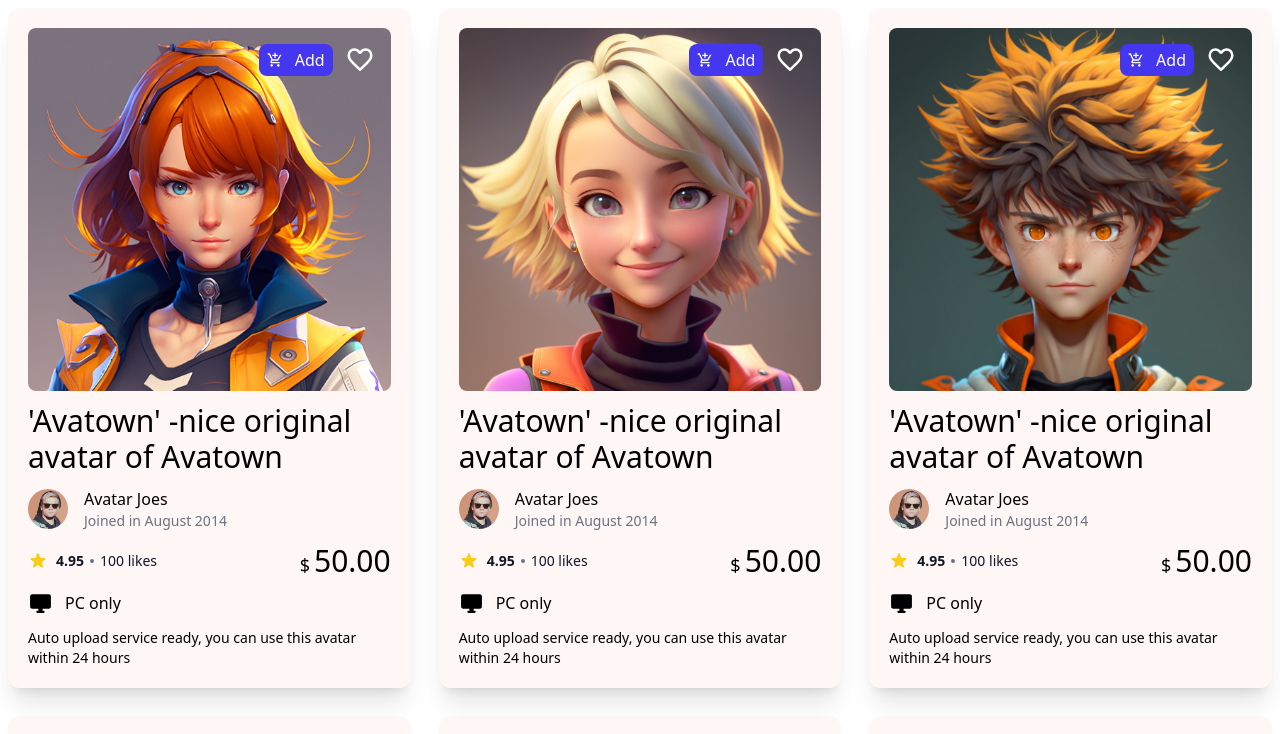
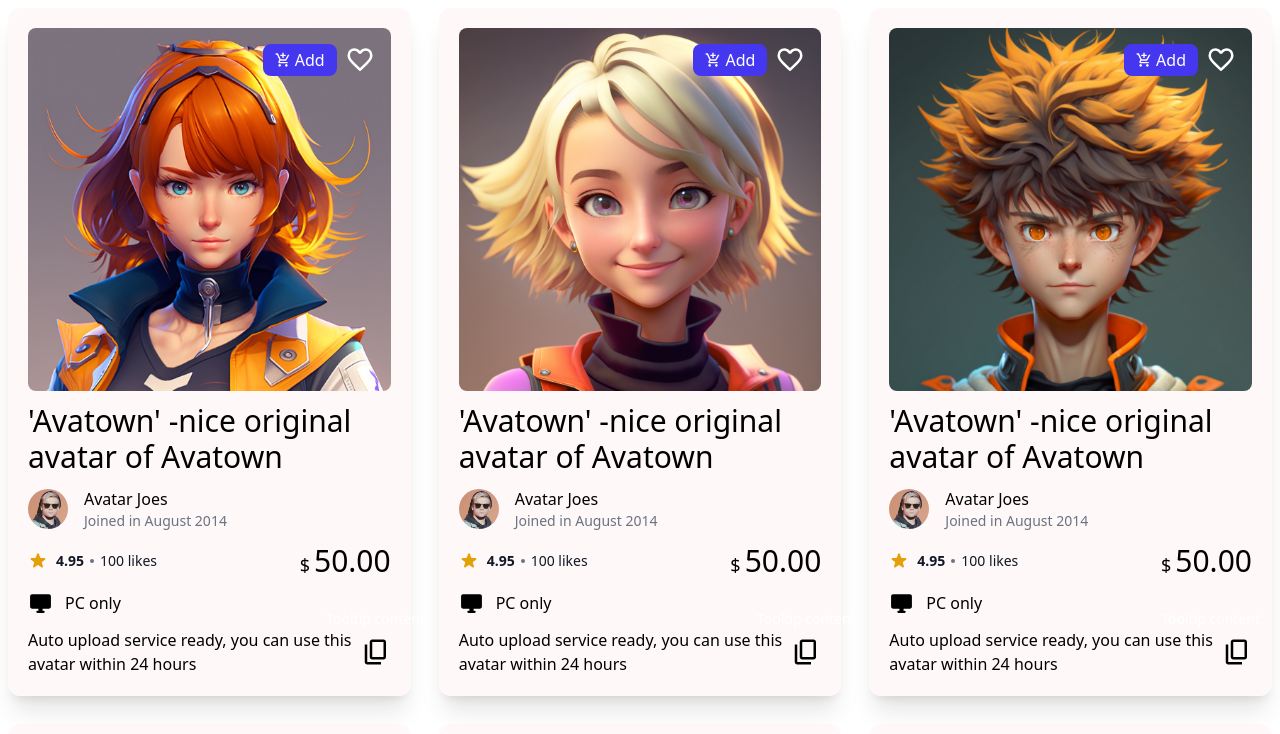
Before and after one commit to AbhiramKrishnaM/Dolami, a React (Vite) app: page / in a window 1280 px wide. Shown: the top 734 px of the page. Built offline with nearby package versions, Linux system fonts and the light colour scheme.

Commit message:
Added tooltip

```diff
--- a/package.json
+++ b/package.json
@@ -10,6 +10,8 @@
     "preview": "vite preview"
   },
   "dependencies": {
+    "flowbite": "^1.6.5",
+    "flowbite-react": "^0.4.4",
     "react": "^18.2.0",
     "react-dom": "^18.2.0",
     "uuid": "^9.0.0"
--- a/src/components/AvatarCards.jsx
+++ b/src/components/AvatarCards.jsx
@@ -2,8 +2,10 @@
 
 import { Icon } from "@iconify/react";
 
+import { Tooltip } from "flowbite-react";
+
 function Avatar(props) {
-  const [isLiked, setIsLiked] = useState(true);
+  const [isLiked, setIsLiked] = useState(false);
 
   return (
     <>
@@ -11,20 +13,20 @@
         <div className="relative">
           <img src={props.url} alt={props.alt} className="rounded-lg" />
 
-          <div className="absolute right-4 top-4 flex items-center gap-3">
-            <button className="px-2 py-1 bg-custom-blue-1 hover:bg-custom-blue-1/70 rounded-lg text-white flex items-center gap-3 ">
+          <div className="absolute right-4 top-4 flex items-center gap-2">
+            <button className="px-3 py-1 bg-custom-blue-1 hover:bg-custom-blue-1/70 rounded-lg text-white flex items-center gap-1 ">
               <Icon icon="material-symbols:add-shopping-cart" />
               <span>Add</span>
             </button>
 
             <Icon
               icon={
-                isLiked
+                !isLiked
                   ? "material-symbols:favorite-outline"
                   : "material-symbols:favorite"
               }
               width={30}
-              className={isLiked ? "text-white" : "text-red-500"}
+              className={!isLiked ? "text-white" : "text-red-500"}
               onClick={() => setIsLiked(!isLiked)}
             />
           </div>
@@ -75,7 +77,12 @@
           <Icon icon="material-symbols:desktop-windows-rounded" width={25} />
           <span>{props.fits}</span>
         </div>
-        <div className="mt-3 text-sm">{props.additionalInfo}</div>
+        <div className="mt-3  flex items-center ">
+          <span>{props.additionalInfo}</span>
+          <Tooltip content="Tooltip content" style="dark" arrow={false}>
+            <Icon icon="material-symbols:content-copy-outline" width={30} />
+          </Tooltip>
+        </div>
       </div>
     </>
   );
--- a/tailwind.config.js
+++ b/tailwind.config.js
@@ -8,5 +8,5 @@
       },
     },
   },
-  plugins: [],
+  plugins: [require("flowbite/plugin")],
 };
```
Also changed, not shown: 1 other file (tests, documents, lock files or other folders).
